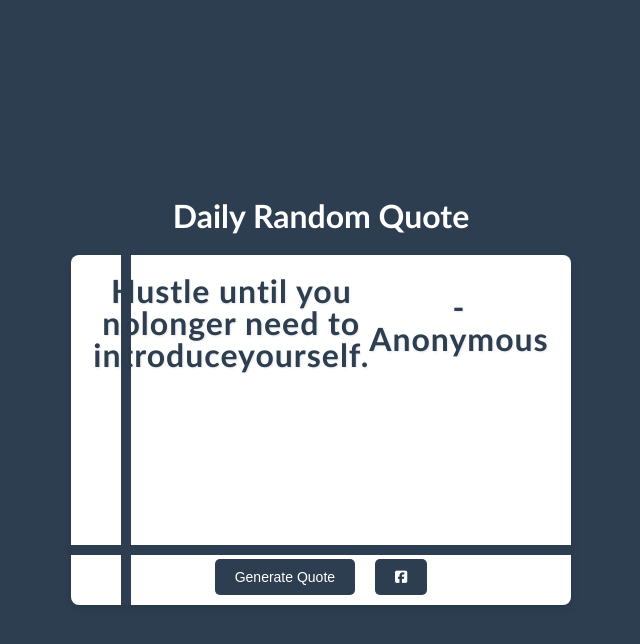
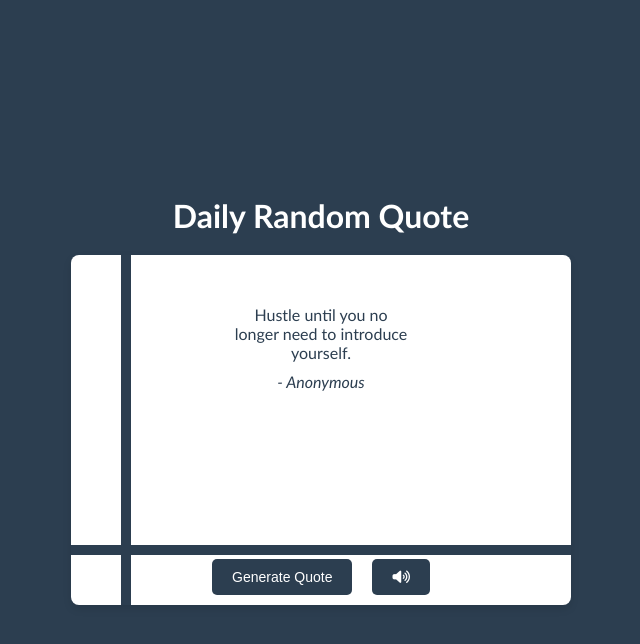
Before and after one commit to berlaypott143/Daily-Random-Quotes, a plain HTML site: page index.html in a window 1280 px wide. Both pictures are taken after a click on the button "Generate Quote". Shown: the whole page, without its empty margins (319-959 px from the left). Drawn offline with Linux system fonts and the light colour scheme.

Commit message:
8th commit
final commit ???

```diff
--- a/index.html
+++ b/index.html
@@ -19,7 +19,7 @@
       <div class="button-container">
         <button id="generator-btn" class="btn">Generate Quote</button>
         <button id="icon-btn" class="btn">
-          <i class="fa-brands fa-square-facebook"></i>
+          <i class="fa-solid fa-volume-high"></i>
         </button>
       </div>
     </div>
--- a/main.js
+++ b/main.js
@@ -10,13 +10,20 @@ let lineHorizontal = document.getElementById("line-horizontal");
 let prevIndex = -1;
 
 button.addEventListener("click", function () {
-  // Remove the previous quote (if any), without clearing the entire container
+  // Select the previous quote if it exists
   let existingQuote = document.querySelector("#quote-container .quote");
+
   if (existingQuote) {
-    existingQuote.remove();
+    // Fade out the existing quote and author
+    existingQuote.classList.add("fade-out");
+
+    // Ensure the existing quote is only removed after the fade-out transition is complete
+    setTimeout(() => {
+      existingQuote.remove(); // Remove the quote after fade-out
+    }, 600); // Match this to the CSS transition duration (0.6s)
   }
 
-  // Getting a random index of imported quotes array and colors array and loop until a different random index is found
+  // Generate new quote and color
   let randomIndex;
   let randomColor;
   do {
@@ -26,75 +33,45 @@ button.addEventListener("click", function () {
 
   prevIndex = randomIndex;
 
-  // Create a div for the quote
-  let randomQuote = document.createElement("div");
-  randomQuote.className = "quote";
+  // Get the selected quote and author
+  let [quoteText, author] = quotes[randomIndex];
 
-  // Check if `quotes[randomIndex]` is an array
-  let quoteData = quotes[randomIndex];
-  let quoteText, author;
-
-  if (Array.isArray(quoteData)) {
-    // Extract the quote text (first element) and the author (second element)
-    quoteText = quoteData[0];
-    author = quoteData[1];
-  } else {
-    console.error("Invalid quote data: ", quotes[randomIndex]);
-    randomQuote.textContent = "Error: Invalid quote format.";
-    return; // Exit early if the format is incorrect
+  // Format the quote: split into words and create rows of 4 words
+  let words = quoteText.split(" ");
+  let formattedQuote = "";
+  for (let i = 0; i < words.length; i += 4) {
+    formattedQuote += words.slice(i, i + 4).join(" ") + "<br>"; // Add a line break every 4 words
   }
 
-  // Ensure quoteText is a valid string before proceeding
-  if (typeof quoteText === "string") {
-    // Declare formattedQuote variable outside the loop
-    let formattedQuote = "";
+  // Create a new div for the quote
+  let randomQuote = document.createElement("div");
+  randomQuote.className = "quote fade-in"; // Apply the fade-in class
 
-    // Split the quote into words and chunk it into rows of 4 words
-    let words = quoteText.split(" ");
-    for (let i = 0; i < words.length; i += 4) {
-      formattedQuote += words.slice(i, i + 4).join(" ");
-    }
+  // Set the content for the quote and author
+  randomQuote.innerHTML = `
+    <div>${formattedQuote}</div>
+    <div class="author fade-in">- ${author}</div>
+  `;
 
-    // Set the formatted quote as the innerHTML of the div
-    randomQuote.innerHTML = formattedQuote;
-
-    // Optionally, you can also append the author's name below the quote
-    if (author) {
-      let authorDiv = document.createElement("div");
-      authorDiv.className = "author";
-      authorDiv.textContent = `- ${author}`;
-      randomQuote.appendChild(authorDiv);
-    }
-  } else {
-    console.error("Invalid quote format.");
-    randomQuote.textContent = "Error: Invalid quote format.";
-  }
-
-  // Select the <html> and <body> elements
-  const htmlElement = document.documentElement;
-  const bodyElement = document.body;
-
-  // Set the styles directly (no jQuery)
-  htmlElement.style.backgroundColor = colors[randomColor];
-  htmlElement.style.color = colors[randomColor];
-  bodyElement.style.backgroundColor = colors[randomColor];
+  // Update background colors
+  document.documentElement.style.backgroundColor = colors[randomColor];
+  document.documentElement.style.color = colors[randomColor];
+  document.body.style.backgroundColor = colors[randomColor];
   button.style.backgroundColor = colors[randomColor];
   iconButton.style.backgroundColor = colors[randomColor];
 
-  // Controlling vertical and horizontal lines
+  // Update the vertical and horizontal lines
   lineVertical.style.backgroundColor = colors[randomColor];
   lineHorizontal.style.backgroundColor = colors[randomColor];
   lineVertical.style.width = "10px";
   lineHorizontal.style.height = "10px";
 
-  // Insert the new quote at the beginning of the container (before the hr and buttons)
+  // Insert the new quote
   container.insertBefore(randomQuote, container.firstChild);
 
-  // Delay the transition so the quote starts from the top
+  // Add a delay for the fade-in to make sure it starts smoothly
   setTimeout(() => {
-    randomQuote.style.top = "0"; // Move the quote to its final position
-    randomQuote.style.right = "0"; // Move the quote to its final horizontal position (right-to-left)
-    randomQuote.style.opacity = "1"; // Fade in the quote
+    randomQuote.classList.remove("fade-in"); // Ensure the quote keeps its final position
   }, 50); // Small delay to trigger the CSS transition
 });
 
@@ -102,12 +79,12 @@ iconButton.addEventListener("click", function () {
   let quotes = document.querySelector(".quote");
   let utterance = new SpeechSynthesisUtterance();
 
-  //retrieve text from quotes
+  // Retrieve the text from quotes
   let quoteText = quotes.textContent;
 
-  //set the text for utterance
+  // Set the text for utterance
   utterance.text = quoteText;
 
-  //speak the quote
+  // Speak the quote
   window.speechSynthesis.speak(utterance);
 });
--- a/style.css
+++ b/style.css
@@ -46,31 +46,53 @@ h1 {
   }
 }
 
+/* Updated CSS for smoother transitions */
 .quote {
   position: absolute;
-  top: -50px;
-  left: 50%;
-  transform: translate(-50%, 0); /* Adjust to truly center the quote */
+  top: 50px;
+  left: 0;
+  right: 0;
   display: flex;
+  flex-direction: column;
   justify-content: center;
   align-items: center;
-  padding-left: 30px; /* Add padding to avoid touching the vertical line */
-  padding-right: 30px; /* Same here for symmetry */
-  padding-top: 20px; /* Add a bit of padding at the top */
   text-align: center;
   z-index: 1;
-  opacity: 0;
-  transition: opacity 0.5s ease, top 0.5s ease, left 0.5s ease; /* Add transition for opacity and position */
-  font-size: 2rem; /* Adjust font size as needed */
-  letter-spacing: 1px; /* Add spacing between letters */
-  line-height: 1; /* Adjust line height for better readability */
-  max-width: 80%; /* Ensure the quote doesn't stretch too wide */
-  font-weight: bold;
-  text-shadow: 1px 1px 2px rgba(0, 0, 0, 0.1); /* Subtle text shadow for effect */
+  opacity: 1; /* Initially visible */
+  transform: translateY(0); /* Start at the final position */
+  transition: opacity 0.6s ease-in-out, transform 0.6s ease-in-out;
 }
 
-.quote.show {
-  animation: slideIn 0.5s forwards; /* Apply the slide-in effect */
+.quote.fade-in {
+  opacity: 1;
+  transform: translateY(0); /* Move quote to its final position */
+}
+
+.quote.fade-out {
+  opacity: 0;
+  transform: translateY(
+    20px
+  ); /* Move quote down slightly before it disappears */
+}
+
+.author {
+  margin-top: 10px;
+  font-style: italic;
+  opacity: 1; /* Initially visible */
+  transform: translateY(0); /* Start at the final position */
+  transition: opacity 0.8s ease-in-out, transform 0.8s ease-in-out;
+}
+
+.author.fade-in {
+  opacity: 1;
+  transform: translateY(0); /* Move author to its final position */
+}
+
+.author.fade-out {
+  opacity: 0;
+  transform: translateY(
+    10px
+  ); /* Move author down slightly before it disappears */
 }
 
 .button-container {
```
